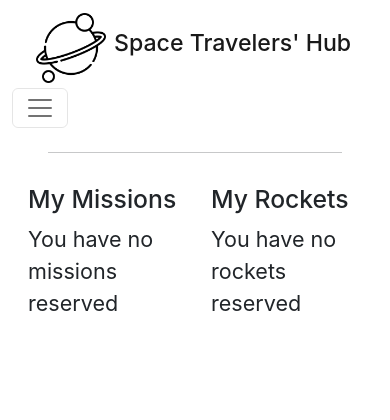
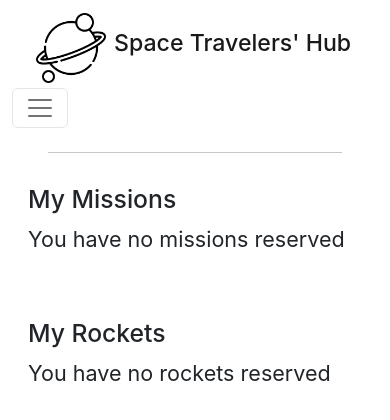
Before and after one commit to lincoln1883/space-x, a React (Create React App) app: page /profile in a window 390 px wide. Shown: the top 420 px of the page. Built offline with nearby package versions, Linux system fonts and the light colour scheme.

Commit message:
Add mobile styles to the profile component.

```diff
--- a/src/components/Profile.jsx
+++ b/src/components/Profile.jsx
@@ -10,7 +10,7 @@
   const reservedMissions = missions.filter((mission) => mission.reserved);
 
   return (
-    <div className="container d-flex justify-content-evenly ">
+    <div className="container d-flex flex-sm-row flex-column justify-content-evenly ">
       <div className="d-flex flex-column w-100 p-3">
         <h2>My Missions</h2>
         {reservedMissions.length === 0 && <p className="fs-4">You have no missions reserved</p>}
```
